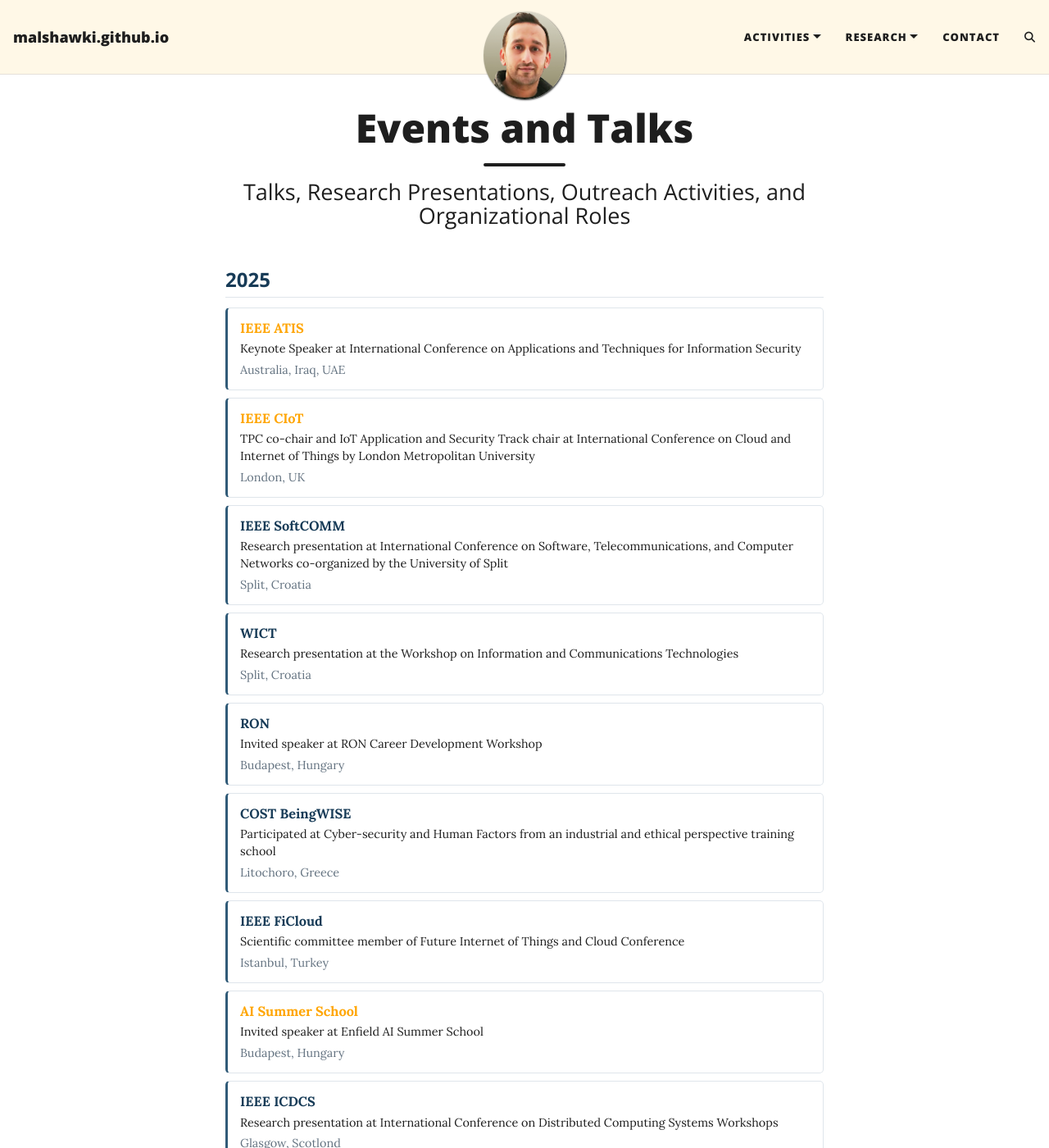
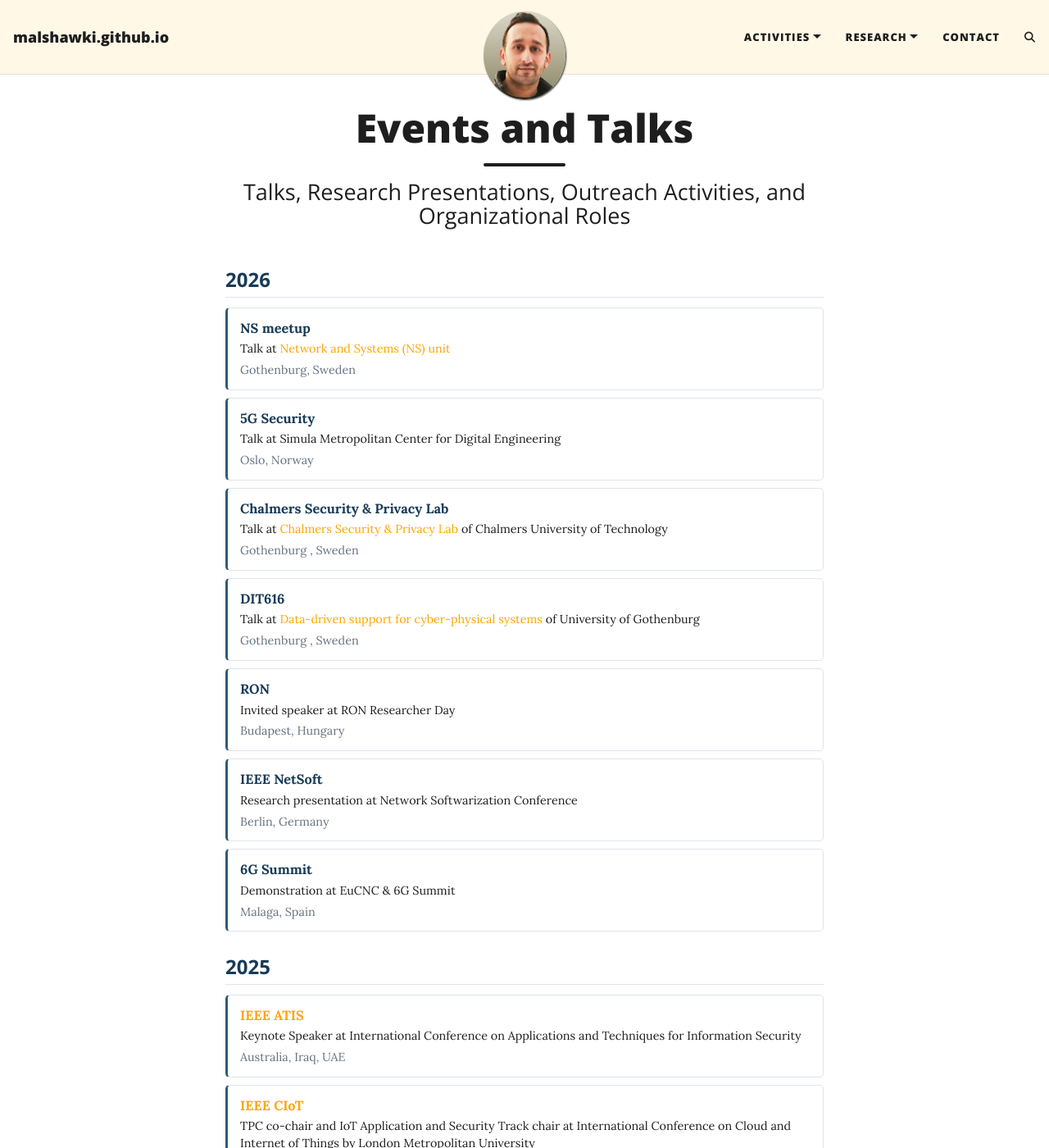
Before and after one commit to malshawki/malshawki.github.io, a Jekyll site: the page built from activities.md, in a window 1280 px wide and 1400 px high. Shown: the whole window at 82% size. Built offline with Jekyll 4.4.1, drawn with Linux system fonts in a browser that asks for light colours; comment, search, counter and statistics services are not loaded.

Commit message:
Update activities.md

```diff
--- a/activities.md
+++ b/activities.md
@@ -61,6 +61,48 @@ subtitle: Talks, Research Presentations, Outreach Activities, and Organizational
 </style>
 
 <div class="activities-page">
+
+<section class="activity-year">
+  <h2 class="activity-year-title">2026</h2>
+  <div class="activity-list">
+  <article class="activity">
+      <div><strong>NS meetup</strong></div>
+      <div class="activity-description">Talk at <a href="https://www.chalmers.se/en/departments/cse/our-research/computer-and-network-systems/network-and-systems/" target="_blank">Network and Systems (NS) unit</a></div>
+      <div class="activity-location">Gothenburg, Sweden</div>
+    </article>
+    <article class="activity">
+      <div><strong>5G Security</strong></div>
+      <div class="activity-description">Talk at Simula Metropolitan Center for Digital Engineering</div>
+      <div class="activity-location">Oslo, Norway</div>
+    </article>
+    <article class="activity">
+      <div><strong>Chalmers Security & Privacy Lab</strong></div>
+      <div class="activity-description">Talk at <a href="https://www.cse.chalmers.se/research/group/security/event/" target="_blank">Chalmers Security & Privacy Lab</a>  of Chalmers University of Technology</div>
+      <div class="activity-location">Gothenburg , Sweden</div>
+    </article>
+  <article class="activity">
+      <div><strong>DIT616</strong></div>
+      <div class="activity-description">Talk at <a href="https://www.gu.se/en/study-gothenburg/data-driven-support-for-cyber-physical-systems-dit616" target="_blank">Data-driven support for cyber-physical systems</a>  of University of Gothenburg </div>
+      <div class="activity-location">Gothenburg , Sweden</div>
+    </article>
+  <article class="activity">
+      <div><strong>RON</strong></div>
+      <div class="activity-description">Invited speaker at RON Researcher Day</div>
+      <div class="activity-location">Budapest, Hungary</div>
+    </article>
+    <article class="activity">
+      <div><strong>IEEE NetSoft</strong></div>
+      <div class="activity-description">Research presentation at Network Softwarization Conference</div>
+      <div class="activity-location">Berlin, Germany</div>
+    </article>
+    <article class="activity">
+      <div><strong>6G Summit</strong></div>
+      <div class="activity-description">Demonstration at EuCNC & 6G Summit</div>
+      <div class="activity-location">Malaga, Spain</div>
+    </article>
+  </div>
+</section>
+
 <section class="activity-year">
   <h2 class="activity-year-title">2025</h2>
   <div class="activity-list">
```
